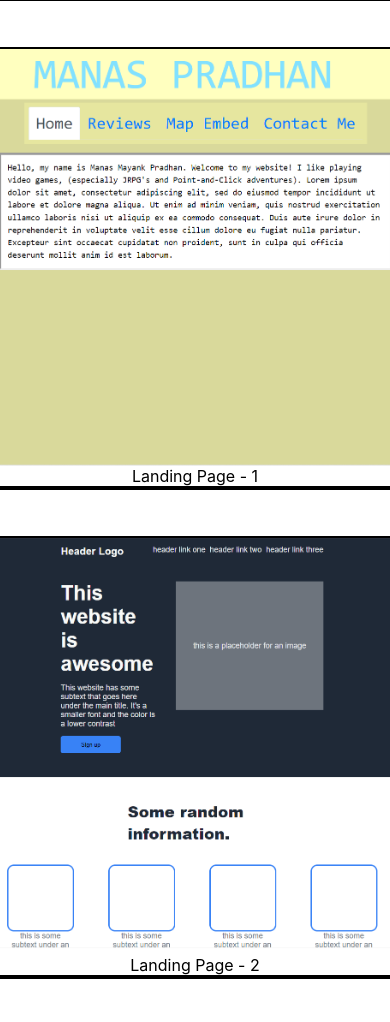
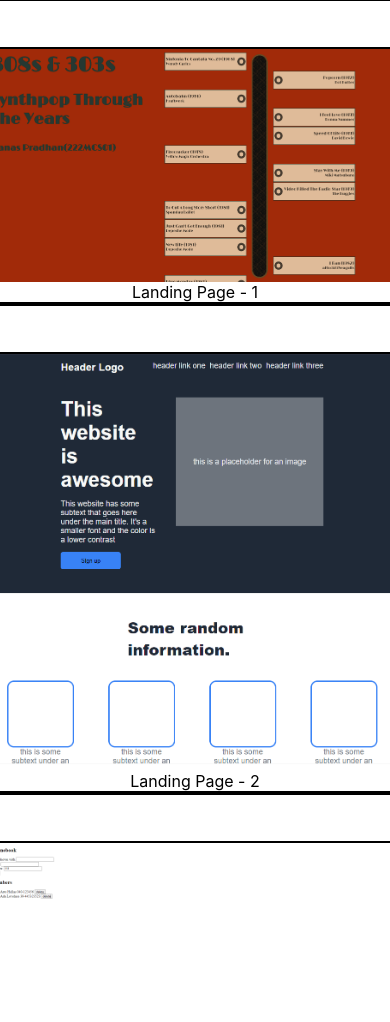
Before and after one commit to Manas-maker/portfolio, a plain HTML site: page index.html in a window 390 px wide. Shown: the part 2418-3440 px from the top of the page. Drawn offline with Linux system fonts and the light colour scheme.

Commit message:
added phonebook and synth-history

```diff
--- a/index.html
+++ b/index.html
@@ -34,9 +34,9 @@
             <img src="portfolio-icons/tribute.png" alt=""> Tribute Page
         </a>
     </div>
-    <div id="survey" class="project-tile">
-        <a href="https://manas-maker.github.io/cs50-landing">
-            <img src="portfolio-icons/cs50-landing.png" alt=""> Landing Page - 1
+    <div id="synth" class="project-tile">
+        <a href="https://manas-maker.github.io/ge2023">
+            <img src="portfolio-icons/synth.png" alt=""> Landing Page - 1
         </a>
     </div>
     <div id="odin-landing-div" class="project-tile">
@@ -44,9 +44,9 @@
             <img src="portfolio-icons/odin-landing.png" alt=""> Landing Page - 2
         </a>
     </div>
-    <div id="survey" class="project-tile">
-        <a href="https://manas-maker.github.io/fcc-landing-testless/">
-            <img src="portfolio-icons/product-landing.png" alt=""> Landing Page - 3
+    <div id="phonebook" class="project-tile">
+        <a href="https://still-wood-9048.fly.dev/">
+            <img src="portfolio-icons/phonebook.png" alt=""> Landing Page - 3
         </a>
     </div>
     <div id="survey" class="project-tile">
```
Also changed, not shown: portfolio-icons/notes.png (added), portfolio-icons/phonebook.png (added).
